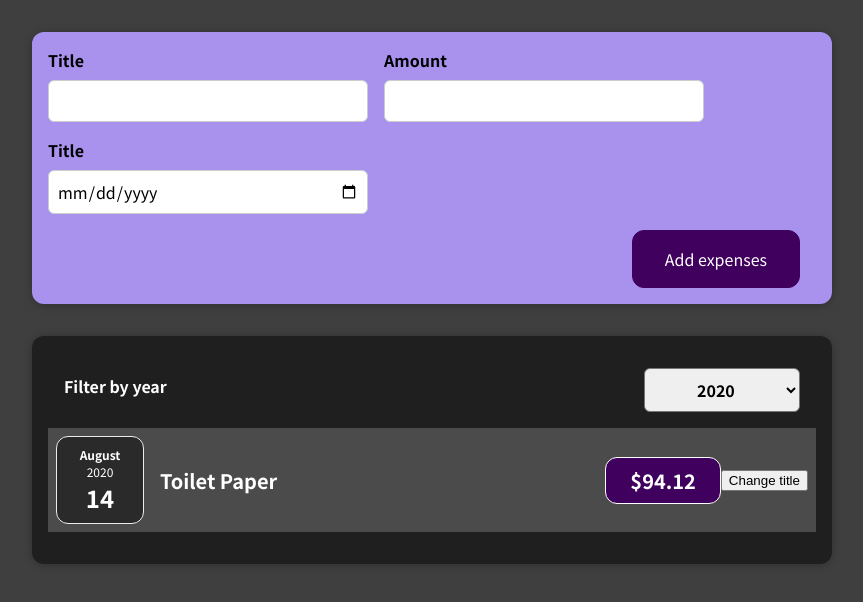
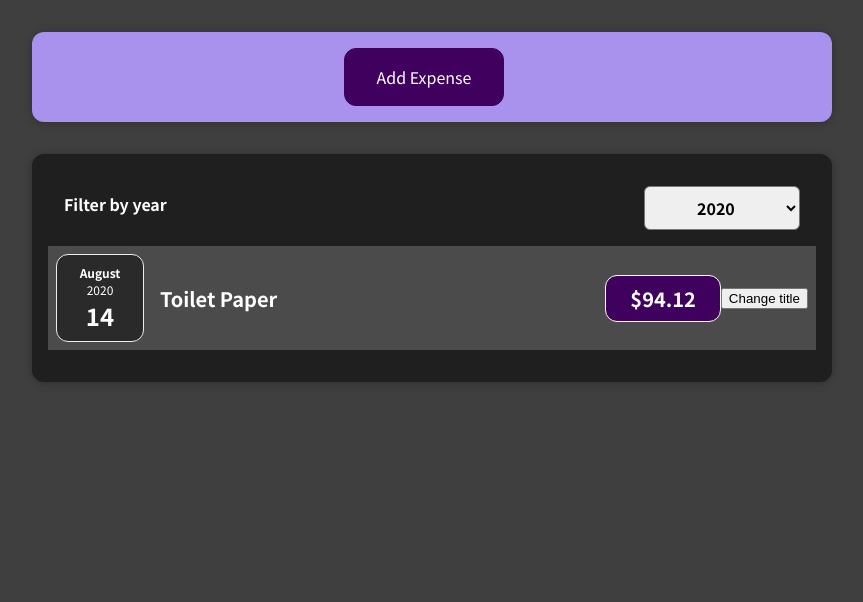
Before and after one commit to beenzino48/1st-React-project, a React (Create React App) app: page / in a window 1280 px wide. Shown: the top 602 px of the page, without its empty margins (208-1071 px from the left). Built offline with nearby package versions, Linux system fonts and the light colour scheme.

Commit message:
added a button to show expenses form

```diff
--- a/src/components/NewExpense/NewExpense.js
+++ b/src/components/NewExpense/NewExpense.js
@@ -1,9 +1,20 @@
-import React from "react";
+import React, { useState } from "react";
 
 import "./NewExpense.css";
 import ExpenseForm from "./ExpenseForm";
 // This gets users input from ExpenseForm  title, amount and date
+
 const NewExpense = (props) => {
+  const [changeText, setChangeText] = useState(true);
+
+  const handleChange = () => {
+    return setChangeText(!changeText);
+  };
+
+  const cancelHandle = () => {
+    return setChangeText(changeText);
+  };
+
   // this function takes the expenseData object
   const saveExpenseDataHandler = (enteredExpenseData) => {
     const expenseData = {
@@ -15,10 +26,16 @@ const NewExpense = (props) => {
     // allows the result to be seen in app.js
     props.onAddExpense(expenseData);
   };
+
   return (
     <div className="new-expense">
       {/* Getting data from expenseForm */}
-      <ExpenseForm onSaveExpenseData={saveExpenseDataHandler} />
+      <button onClick={() => handleChange()}>Add Expense</button>
+      {changeText ? (
+        ""
+      ) : (
+        <ExpenseForm onSaveExpenseData={saveExpenseDataHandler} />
+      )}
     </div>
   );
 };
```
